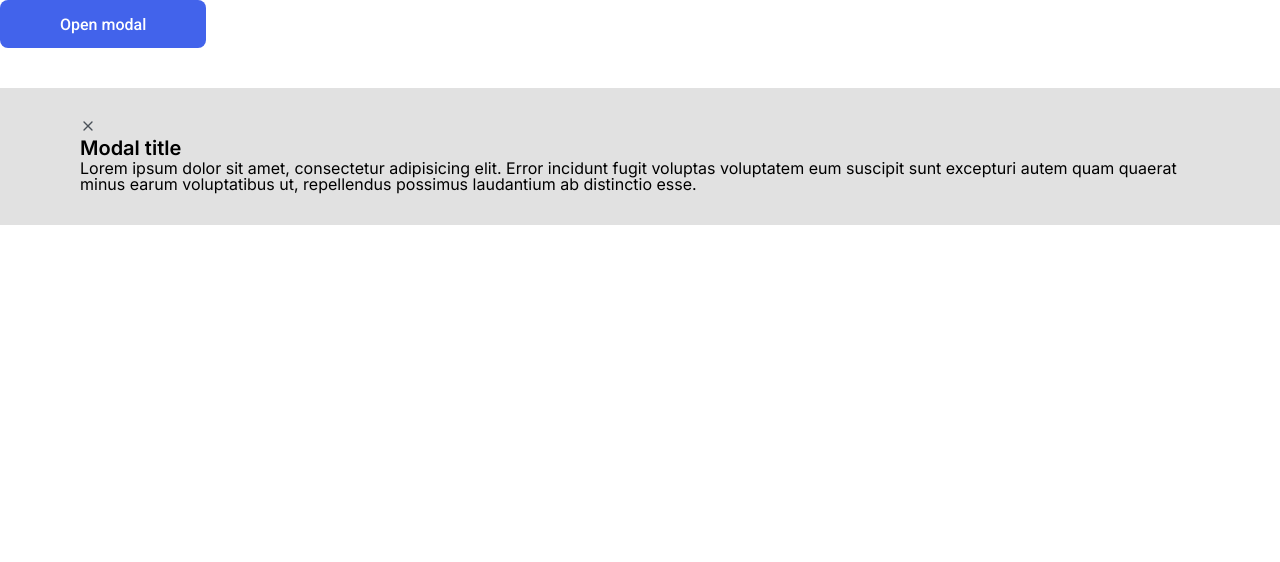
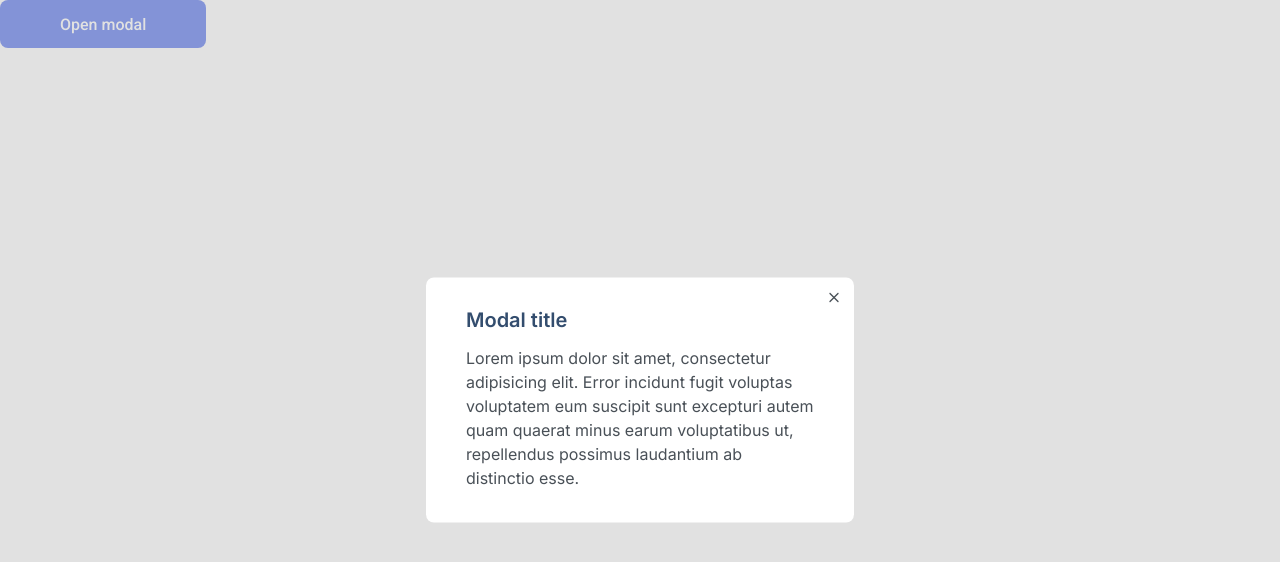
Before and after one commit to js-tasks-ru/htmlcss-20230227_yaroshenkoannette, a website: page 05-lection3/02-modal/index.html in a window 1280 px wide. Both pictures are taken after a click on the button "Open modal". Drawn offline with Linux system fonts and the light colour scheme.

Commit message:
add task modal

```diff
--- a/05-lection3/02-modal/modal.css
+++ b/05-lection3/02-modal/modal.css
@@ -1,24 +1,43 @@
 .modal{
+    position: fixed;
     font-family: "Inter", sans-serif;
     background-color: rgba(196, 196, 196, 0.5);
     display: none;
+    top:0;
+    height: 100%;
+    width: 100%;
+    z-index: 1;
 }
 
 .modal__wrapper{
+    position: absolute;
+    background-color: var(--white);
+    border-radius: 8px;
     padding: 30px 40px 33px;
-    margin: 40px 40px 47px;
+    left: 50%;
+    top: 50%;
+    transform: translate(-50%, -50%);
 }
 
 .modal__title{
     font-weight: 600;
     font-size: 20px;
     line-height: 24px;
+    color: var(--grey-blue);
+    margin-bottom: 14px;
 }
 
 .modal__close{
-
+    position: absolute;
+    top: 12px;
+    right: 12px;
+    cursor: pointer;
 }
 
 .modal__content{
-
+    max-width: 348px;
+    font-weight: 400;
+    font-size: 16px;
+    line-height: 24px;
+    color: var(--grey-4);
 }
--- a/05-lection3/03-calendar/calendar.css
+++ b/05-lection3/03-calendar/calendar.css
@@ -6,7 +6,7 @@
     border-radius: 8px;
     padding: 28px 26px 32px;
     font-family: "Inter",sans-serif;
-    color: #334D6E;
+    color: var(--grey-blue);
     text-align: center;
 }
 
@@ -43,7 +43,7 @@
     font-weight: 400;
     line-height: 20px;
     letter-spacing: 0px;
-    color: #334D6E;
+    color: var(--grey-blue);
 
 }
 
--- a/assets/css/main.css
+++ b/assets/css/main.css
@@ -14,6 +14,7 @@
     --pink: #F784AD;
     --purple: #7048E8;
     --blue: #4263EB;
+    --grey-blue: #334D6E;
     --red: #F03D3E;
     --grey-1: #F8F9FA;
     --grey-2: #DDE2E5;
```
Lines whose indentation alone changed are shown as unchanged.
